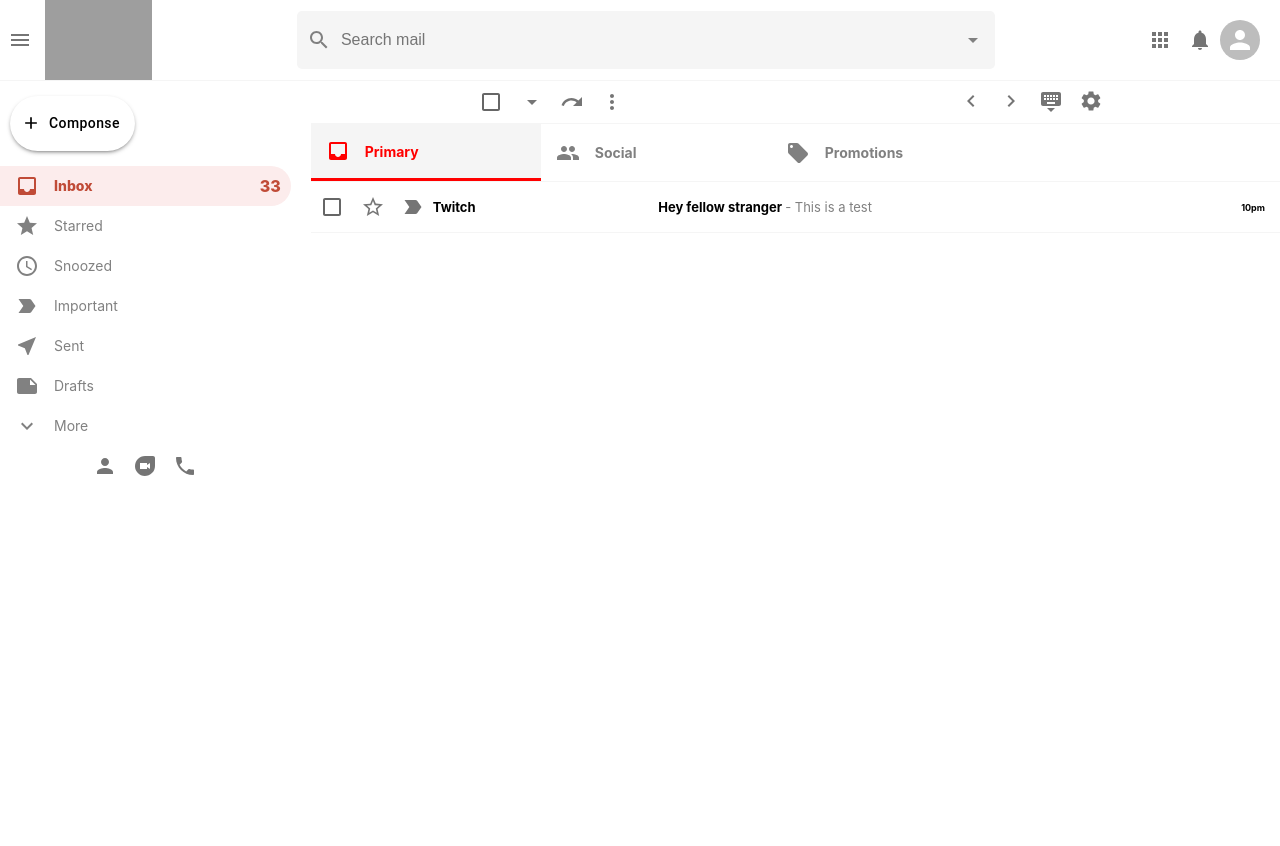
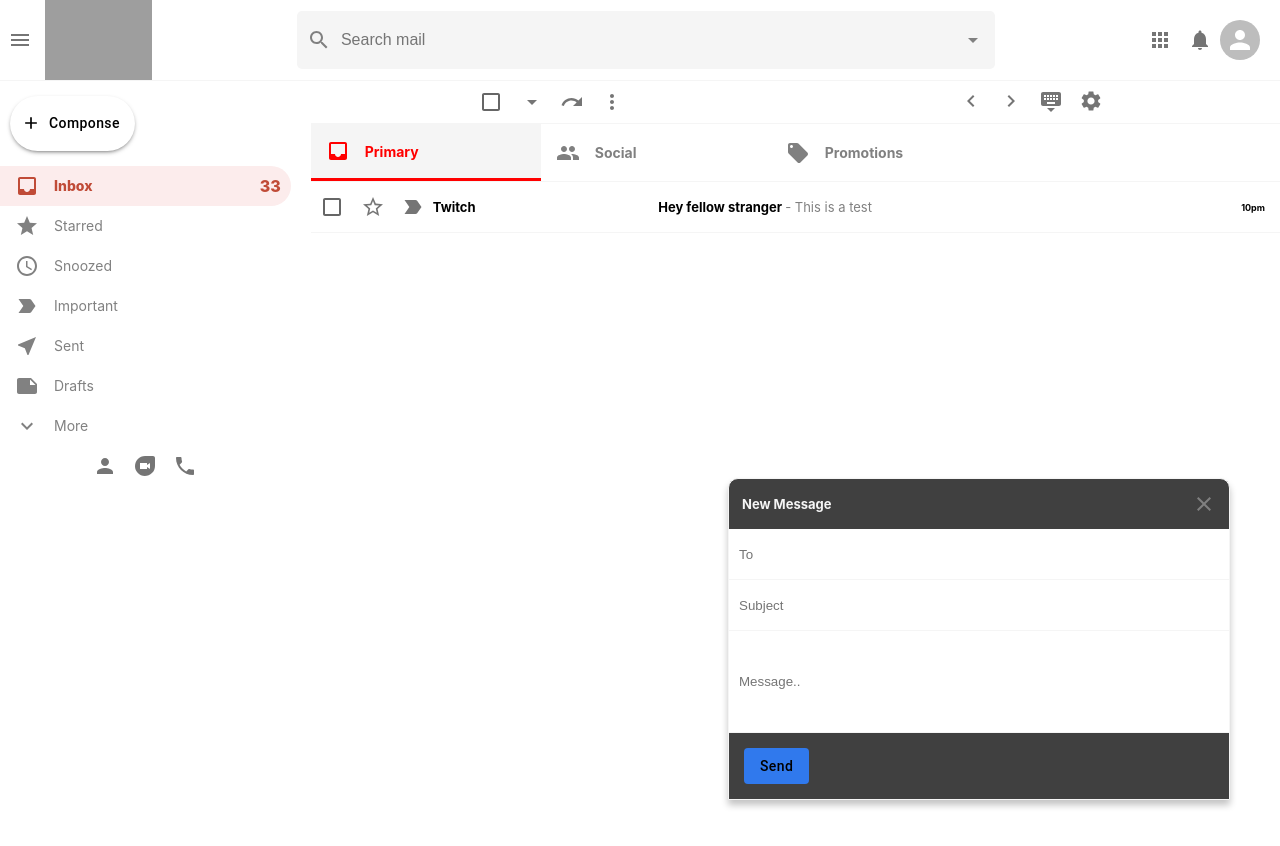
Before and after one commit to myck-prog/gmail-clone, a React (Create React App) app: page / in a window 1280 px wide. Shown: the top 846 px of the page. Built offline with nearby package versions, Linux system fonts and the light colour scheme; grey boxes are pictures that could not be loaded.

Commit message:
Create the send mail functionality

```diff
--- a/src/App.css
+++ b/src/App.css
@@ -1,5 +1,6 @@
 .app{
   height: 100vh;
+  position: relative;
 
 }
 .app__body{
--- a/src/App.js
+++ b/src/App.js
@@ -4,6 +4,7 @@
 import Sidebar from "./Sidebar";
 import Mail from "./Mail";
 import EmailList from "./EmailList";
+import SendMail from "./components/SendMail";
 
 import { BrowserRouter as Router, Routes, Route } from "react-router-dom";
 
@@ -12,15 +13,15 @@
     <Router>
       <div className="app">
         <Header />
-          <div className="app__body">
-        <Sidebar />
-            <Routes>
-              <Route path="/mail" element={<Mail />}/>
-              <Route path="/" element={<EmailList />}/>
-            </Routes>
-          </div>
+        <div className="app__body">
+          <Sidebar />
+          <Routes>
+            <Route path="/mail" element={<Mail />} />
+            <Route path="/" element={<EmailList />} />
+          </Routes>
+        </div>
 
-
+        <SendMail />
       </div>
     </Router>
   );
@@ -30,3 +31,4 @@
 //  59:14
 // 1:44:01
 // 2:02:04
+// 2:43:42
--- /dev/null
+++ b/src/components/SendMail.css
@@ -0,0 +1,51 @@
+.sendMail{
+    position: absolute;
+    bottom: 0px;
+    right: 50px;
+    background-color: #404040;
+    width: 40%;
+    height: 40%;
+    max-width: 500px;
+    border-top-left-radius: 10px;
+    border-top-right-radius: 10px;
+    display: flex;
+    flex-direction: column;
+    border: 1px solid whitesmoke;
+    box-shadow: 0px 5px 7px 0px rgba(0, 0, 0, 0.24);
+}
+.sendMail__header{
+    padding: 13px;
+    display: flex;
+    justify-content: space-between;
+    align-items: center;
+    color: gray;
+
+}
+.sendMail__header > h3 {
+    color: whitesmoke;
+    font-size: 13px;
+}
+.sendMail__send{
+    background-color: #3079ed!important;
+    text-transform: capitalize !important;
+    margin: 15px !important;
+}
+.sendMail__close{
+    cursor: pointer;
+}
+.sendMail > form{
+    display: flex;
+    flex: 1;
+    flex-direction: column;
+}
+
+.sendMail > form > input{
+   height: 30px;
+   padding: 10px;
+   border: none;
+   border-bottom: 1px solid whitesmoke;
+   outline: none;
+}
+.sendMail__message{
+    flex: 1;
+}
--- /dev/null
+++ b/src/components/SendMail.jsx
@@ -0,0 +1,26 @@
+import "./SendMail.css"
+import CloseIcon from '@mui/icons-material/Close';
+import {Button} from "@mui/material"
+
+function SendMail() {
+  return (
+   <div className="sendMail">
+    <div className="sendMail__header">
+        <h3>New Message</h3>
+        <CloseIcon className="sendMail__close"/>
+    </div>
+    <form action="">
+        <input placeholder ="To" type="text" />
+        <input placeholder ="Subject" type="text" />
+        <input placeholder ="Message.. "type="text" className="sendMail__message" />
+        <div className="sendMail__options">
+            <Button className="sendMail__send"
+            variant="container"
+            color="primary"
+            type="submit">Send</Button>
+        </div>
+    </form>
+   </div>
+  )
+}
+export default SendMail
```
